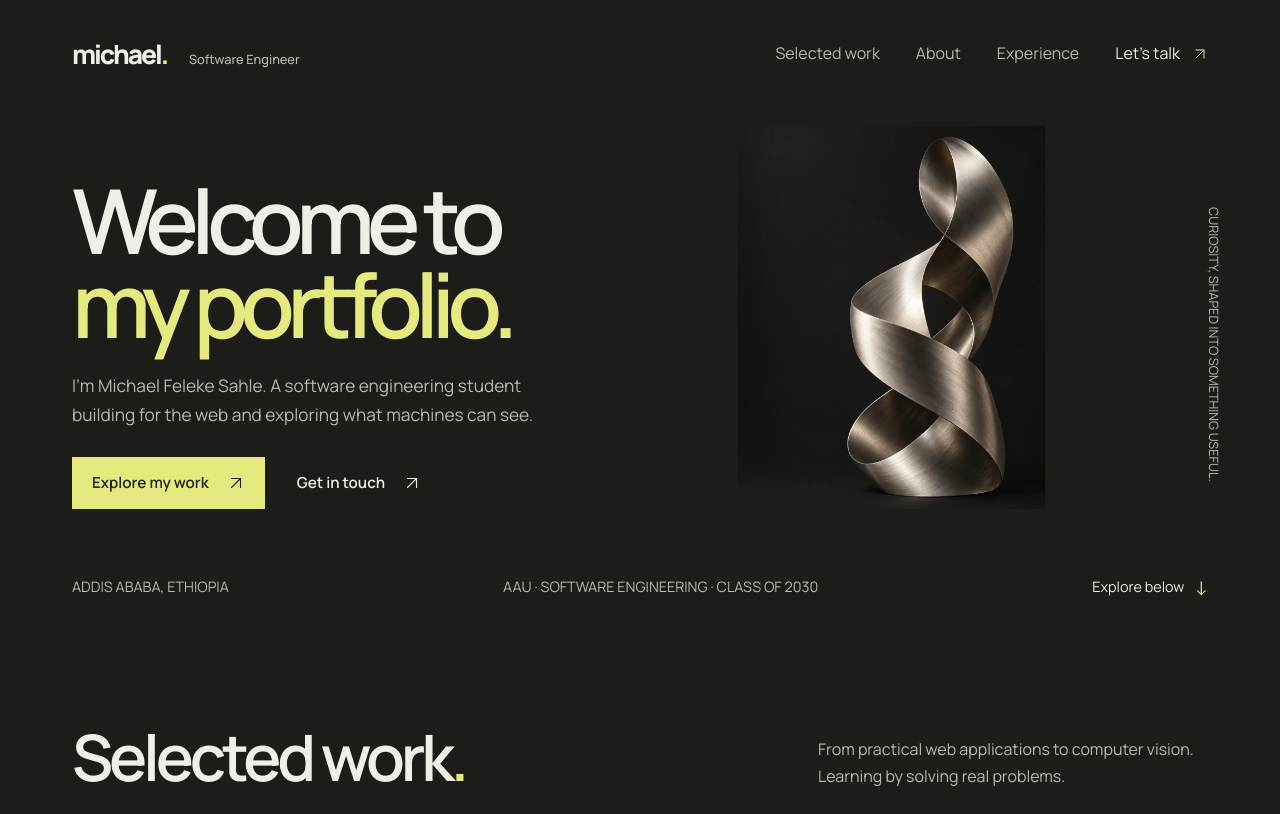
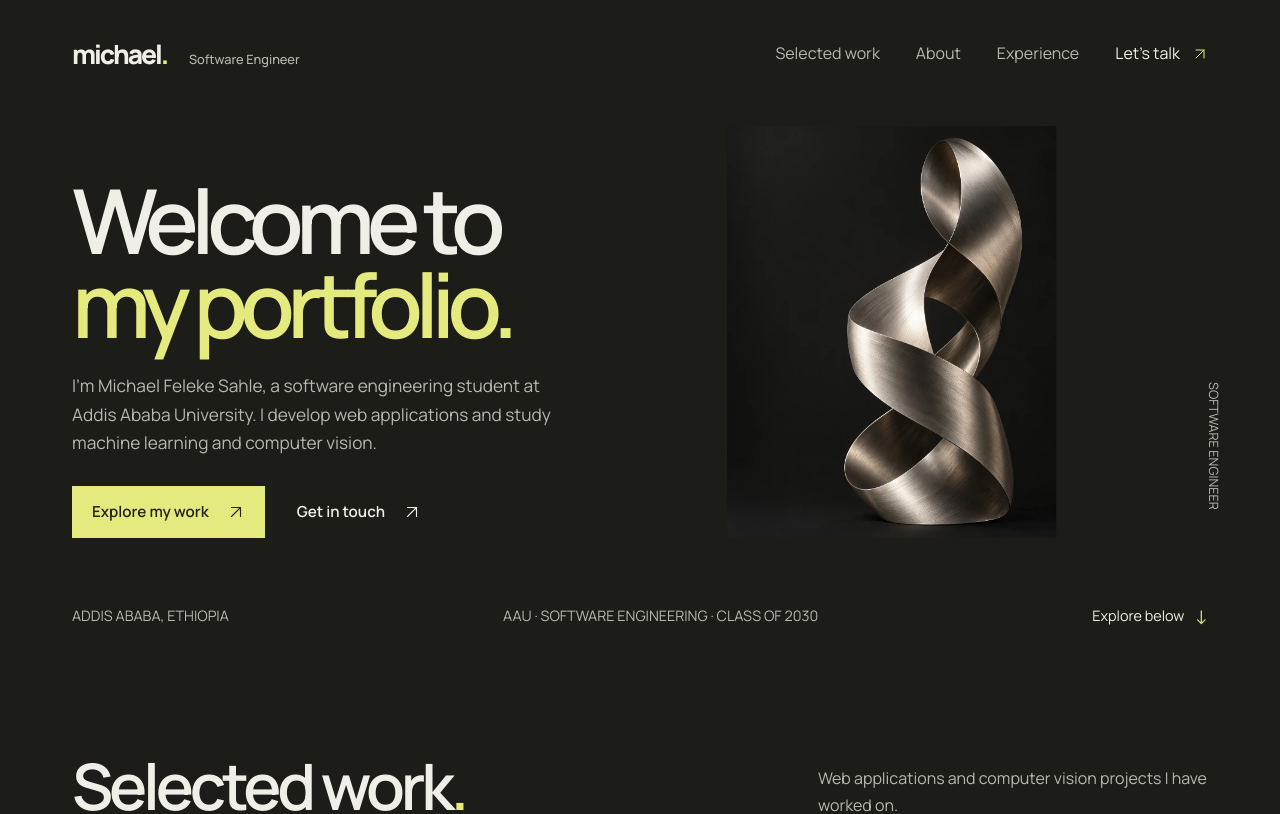
Before and after one commit to mikofs13/portfolio, a Next.js app: page / in a window 1280 px wide. Shown: the top 814 px of the page. Built offline with nearby package versions, Linux system fonts and the light colour scheme.

Commit message:
Simplify portfolio copy

```diff
--- a/app/page.tsx
+++ b/app/page.tsx
@@ -36,9 +36,9 @@ export default function Home() {
 
       <section id="about" className="about-section section-space" aria-labelledby="about-heading"><div className="shell about-layout"><div className="about-title"><h2 id="about-heading"><Lines lines={site.about.heading}/><span className="accent">.</span></h2></div><div className="about-copy"><p className="lead">{site.about.lead}</p>{site.about.paragraphs.map((text, i) => <p key={i}>{text}</p>)}<a className="inline-link" href={site.github} target="_blank" rel="noopener noreferrer">Find me on GitHub <Arrow/></a></div></div></section>
 
-      <section id="experience" className="experience-section shell section-space" aria-labelledby="experience-heading"><div className="section-heading"><div><h2 id="experience-heading">Learning by<br/>building.</h2></div><p className="section-description">A foundation in software engineering, strengthened through hands-on experience.</p></div>{site.experience.map((entry, i) => <div className="experience-row" key={i}><div><p className="row-type">{entry.type}</p><h3>{entry.role}</h3><p className="organization">{entry.organization}</p></div><p className="row-description">{entry.description}</p><p className="row-date">{entry.date}</p></div>)}</section>
+      <section id="experience" className="experience-section shell section-space" aria-labelledby="experience-heading"><div className="section-heading"><div><h2 id="experience-heading">Experience</h2></div><p className="section-description">My current role and university studies.</p></div>{site.experience.map((entry, i) => <div className="experience-row" key={i}><div><p className="row-type">{entry.type}</p><h3>{entry.role}</h3><p className="organization">{entry.organization}</p></div><p className="row-description">{entry.description}</p><p className="row-date">{entry.date}</p></div>)}</section>
 
-      <section className="tools-section shell section-space" aria-labelledby="tools-heading"><div className="section-heading"><div><h2 id="tools-heading">Tools I work with<span className="accent">.</span></h2></div><p className="section-description">Different tools. One goal:<br/>build something useful.</p></div>{site.skills.map(group => <div className="tool-row" key={group.title}><h3>{group.title}</h3><ul>{group.items.map(item => <li key={item}>{item}</li>)}</ul></div>)}</section>
+      <section className="tools-section shell section-space" aria-labelledby="tools-heading"><div className="section-heading"><div><h2 id="tools-heading">Tools I work with<span className="accent">.</span></h2></div></div>{site.skills.map(group => <div className="tool-row" key={group.title}><h3>{group.title}</h3><ul>{group.items.map(item => <li key={item}>{item}</li>)}</ul></div>)}</section>
 
       <section id="contact" className="contact-section" aria-labelledby="contact-heading"><div className="shell"><a className="contact-title" href={`mailto:${site.email}`}><h2 id="contact-heading"><Lines lines={site.contact.heading}/></h2><Arrow/></a><ContactForm/></div></section>
     </main>
--- a/components/contact-form.tsx
+++ b/components/contact-form.tsx
@@ -40,7 +40,7 @@ export function ContactForm() {
   }
 
   return <form className="contact-form" onSubmit={submit} aria-label="Send an inquiry" aria-busy={state === "sending"}>
-    <div className="form-intro"><h3>Tell me what you have in mind.</h3><p>A project, an opportunity, or a conversation.</p></div>
+    <div className="form-intro"><h3>Send an inquiry.</h3><p>Use this form for work, project, or collaboration inquiries.</p></div>
     <div className="form-fields"><div className="form-field"><label htmlFor="contact-name">Your name</label><input id="contact-name" name="name" autoComplete="name" placeholder="How should I call you?" required minLength={2} maxLength={100} aria-invalid={!!errors.name} aria-describedby={errors.name ? "name-error" : undefined}/>{errors.name && <p id="name-error" className="field-error">{errors.name}</p>}</div>
     <div className="form-field"><label htmlFor="contact-email">Email address</label><input id="contact-email" name="email" type="email" autoComplete="email" placeholder="you@example.com" required maxLength={254} aria-invalid={!!errors.email} aria-describedby={errors.email ? "email-error" : undefined}/>{errors.email && <p id="email-error" className="field-error">{errors.email}</p>}</div>
     <div className="form-field full-width"><label htmlFor="contact-inquiry">What brings you here?</label><select id="contact-inquiry" name="inquiry" required defaultValue="" aria-invalid={!!errors.inquiry} aria-describedby={errors.inquiry ? "inquiry-error" : undefined}><option value="" disabled>Select an inquiry type</option><option>Work with me</option><option>Project inquiry</option><option>Collaboration</option><option>Say hello</option></select>{errors.inquiry && <p id="inquiry-error" className="field-error">{errors.inquiry}</p>}</div>
--- a/content/site.json
+++ b/content/site.json
@@ -6,27 +6,27 @@
   "github": "https://github.com/mikofs13",
   "metadata": {
     "title": "Michael Feleke Sahle | Software Engineer",
-    "description": "Software engineering student at Addis Ababa University. Building thoughtful web applications and exploring machine learning and computer vision."
+    "description": "Software engineering student at Addis Ababa University, developing web applications and studying machine learning and computer vision."
   },
   "hero": {
     "eyebrow": "SOFTWARE ENGINEER & APPLIED AI",
     "headline": ["Welcome to"],
     "accentHeadline": ["my portfolio."],
-    "intro": "I’m Michael Feleke Sahle. A software engineering student building for the web and exploring what machines can see.",
-    "artCaption": "CURIOSITY, SHAPED INTO SOMETHING USEFUL.",
+    "intro": "I’m Michael Feleke Sahle, a software engineering student at Addis Ababa University. I develop web applications and study machine learning and computer vision.",
+    "artCaption": "SOFTWARE ENGINEER",
     "location": "ADDIS ABABA, ETHIOPIA",
     "education": "AAU · SOFTWARE ENGINEERING · CLASS OF 2030"
   },
   "work": {
     "heading": ["Selected work"],
-    "description": "From practical web applications to computer vision. Learning by solving real problems."
+    "description": "Web applications and computer vision projects I have worked on."
   },
   "about": {
-    "heading": ["Curiosity, then", "understanding"],
-    "lead": "I like understanding how things work. Then figuring out how to make them work better.",
+    "heading": ["About me"],
+    "lead": "I’m studying Software Engineering at Addis Ababa University.",
     "paragraphs": [
-      "I’m Michael, a Software Engineering student at Addis Ababa University, working toward my bachelor’s degree in 2030. My interests span full-stack development, machine learning, and computer vision.",
-      "At Addis Tech Group, I’m gaining practical experience building and improving web applications. Alongside that, I explore projects that connect software to everyday problems."
+      "I’m working toward my bachelor’s degree, expected in 2030. My interests include full-stack development, machine learning, and computer vision.",
+      "At Addis Tech Group, I work on responsive web applications using Next.js, React, TypeScript, and Tailwind CSS."
     ]
   },
   "experience": [
@@ -52,8 +52,8 @@
     { "title": "Tools & hardware", "items": ["Git & GitHub", "Docker", "ESP32", "Arduino"] }
   ],
   "contact": {
-    "heading": ["Let’s build", "something good."],
-    "description": "Ideas, collaborations, or a simple hello. I’d love to hear from you."
+    "heading": ["Contact me"],
+    "description": "For work, project, and collaboration inquiries, send me a message."
   },
-  "footerNote": "BUILT WITH CURIOSITY. ADDIS ABABA, ET."
+  "footerNote": "ADDIS ABABA, ETHIOPIA"
 }
```
